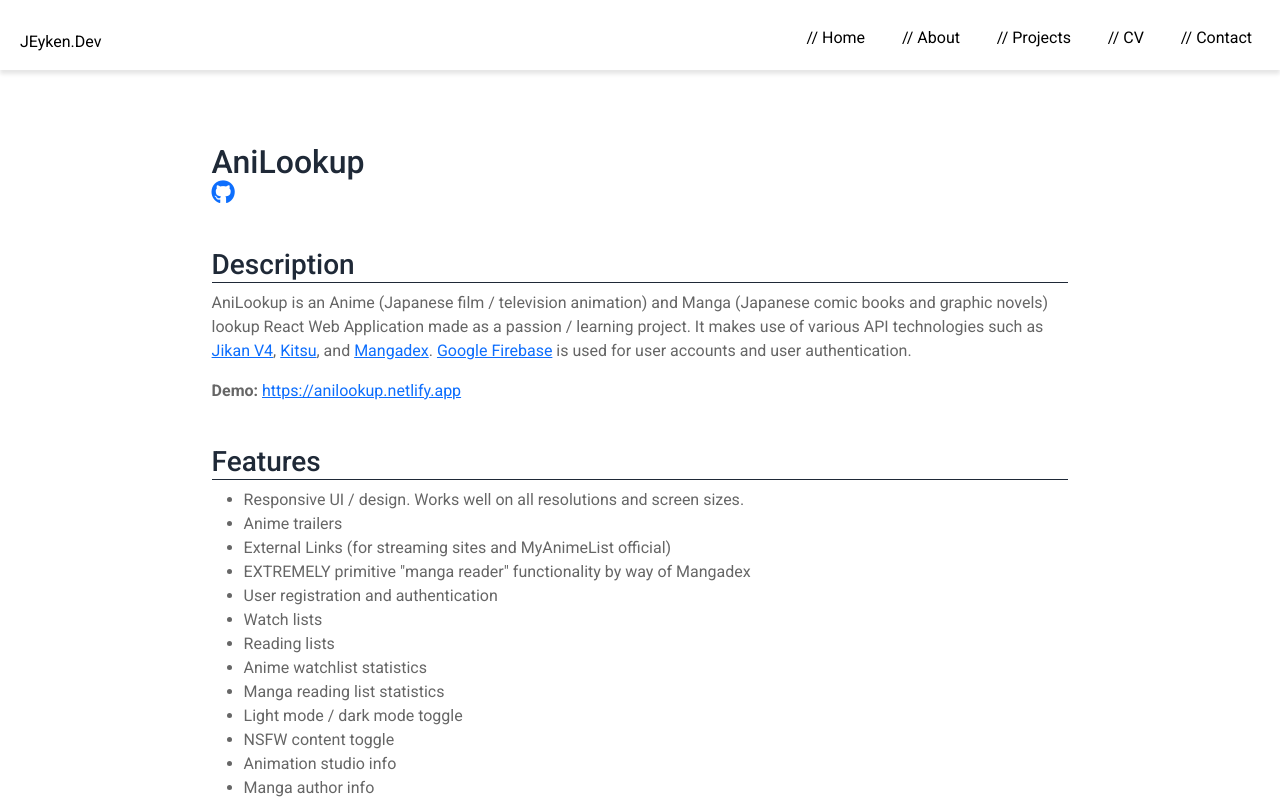
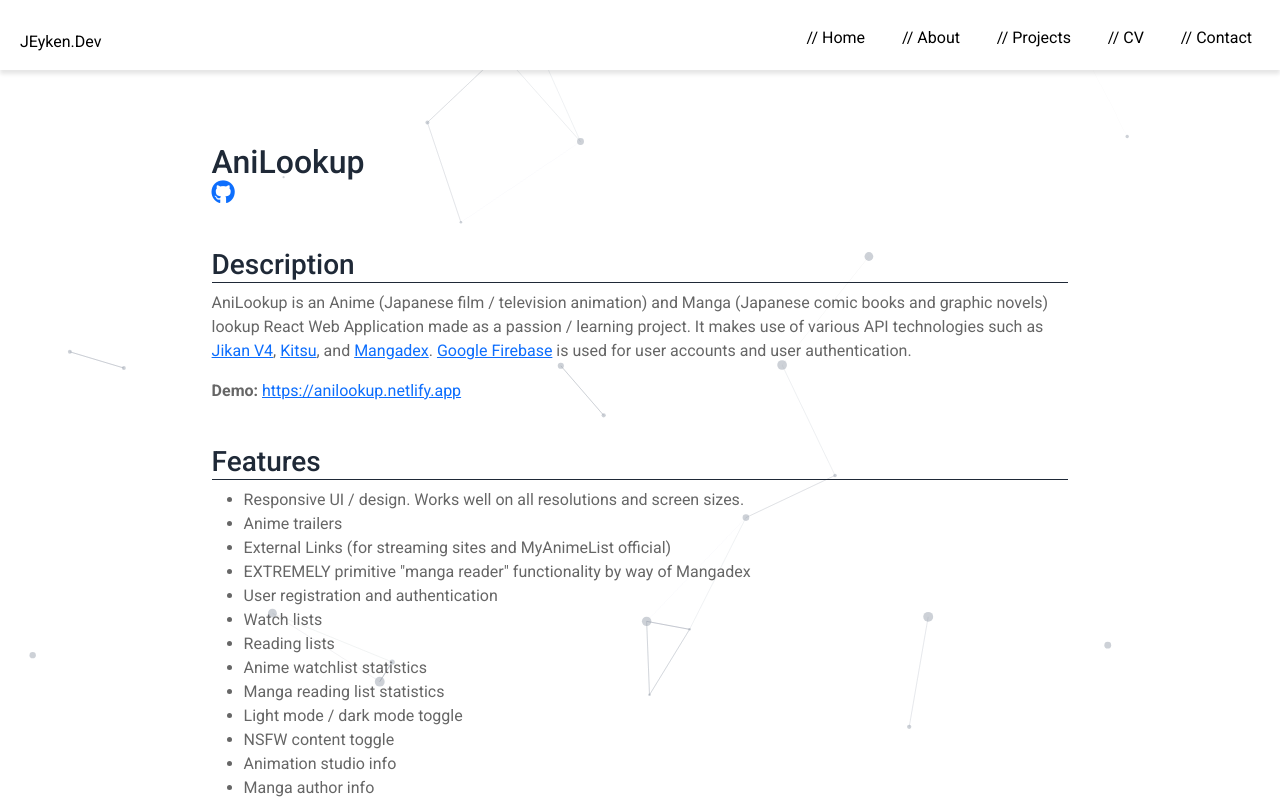
Before and after one commit to JarEXE/webdev-portfolio, a React (Create React App) app: page /projects/anilookup in a window 1280 px wide. Shown: the top 800 px of the page. Built offline with nearby package versions, Linux system fonts and the light colour scheme.

Commit message:
fixed css height issues

```diff
--- a/package.json
+++ b/package.json
@@ -11,6 +11,7 @@
     "@testing-library/jest-dom": "^5.17.0",
     "@testing-library/react": "^13.4.0",
     "@testing-library/user-event": "^13.5.0",
+    "@tsparticles/react": "^3.0.0",
     "mdb-react-ui-kit": "^7.1.0",
     "react": "^18.2.0",
     "react-dom": "^18.2.0",
@@ -18,6 +19,7 @@
     "react-router-dom": "^6.23.1",
     "react-scripts": "5.0.1",
     "react-scroll": "^1.9.0",
+    "tsparticles": "^3.4.0",
     "web-vitals": "^2.1.4"
   },
   "scripts": {
--- a/src/App.js
+++ b/src/App.js
@@ -10,9 +10,12 @@
 import ScrollToTopButton from "./components/ScrollToTopButton";
 import SmartFormsDetails from "./components/SmartformsDetails";
 import ErrorPage from "./components/ErrorPage";
+import ParticlesBackground from "./components/ParticlesBackground";
 
 function App() {
   return (
+    <>
+      <ParticlesBackground />
       <Router>
         <div className="App">
           <Navbar />
@@ -58,6 +61,7 @@
           </Routes>
         </div>
       </Router>
+    </>
   );
 }
 
--- a/src/components/Navbar.js
+++ b/src/components/Navbar.js
@@ -93,7 +93,7 @@
                 to="section2"
                 spy={true}
                 smooth={true}
-                offset={0}
+                offset={-30}
                 duration={100}
                 delay={0}
                 isDynamic={true}
@@ -125,7 +125,7 @@
                 to="section4"
                 spy={true}
                 smooth={true}
-                offset={-50}
+                offset={-80}
                 duration={50}
                 delay={0}
                 isDynamic={true}
--- /dev/null
+++ b/src/components/ParticlesBackground.js
@@ -0,0 +1,90 @@
+import { useEffect, useMemo, useState } from "react";
+import Particles, { initParticlesEngine } from "@tsparticles/react";
+// import { loadAll } from "@tsparticles/all"; // if you are going to use `loadAll`, install the "@tsparticles/all" package too.
+// import { loadFull } from "tsparticles"; // if you are going to use `loadFull`, install the "tsparticles" package too.
+import { loadSlim } from "@tsparticles/slim"; // if you are going to use `loadSlim`, install the "@tsparticles/slim" package too.
+// import { loadBasic } from "@tsparticles/basic"; // if you are going to use `loadBasic`, install the "@tsparticles/basic" package too.
+
+export default function ParticlesBackground() {
+  const [init, setInit] = useState(false);
+
+  // this should be run only once per application lifetime
+  useEffect(() => {
+    initParticlesEngine(async (engine) => {
+      // you can initiate the tsParticles instance (engine) here, adding custom shapes or presets
+      // this loads the tsparticles package bundle, it's the easiest method for getting everything ready
+      // starting from v2 you can add only the features you need reducing the bundle size
+      //await loadAll(engine);
+      //await loadFull(engine);
+      await loadSlim(engine);
+      //await loadBasic(engine);
+    }).then(() => {
+      setInit(true);
+    });
+  }, []);
+
+  const particlesLoaded = (container) => {
+    console.log(container);
+  };
+
+  const options = useMemo(
+    () => ({
+      background: {
+        color: {
+          value: "#fff",
+        },
+      },
+      fpsLimit: 60,
+      particles: {
+        color: {
+          value: "#9ca3af",
+        },
+        links: {
+          color: "#9ca3af",
+          distance: 150,
+          enable: true,
+          opacity: 0.5,
+          width: 1,
+        },
+        move: {
+          direction: "none",
+          enable: true,
+          outModes: {
+            default: "bounce",
+          },
+          random: false,
+          speed: 2,
+          straight: false,
+        },
+        number: {
+          density: {
+            enable: true,
+          },
+          value: 60,
+        },
+        opacity: {
+          value: 0.5,
+        },
+        shape: {
+          type: "circle",
+        },
+        size: {
+          value: { min: 1, max: 5 },
+        },
+      },
+    }),
+    []
+  );
+
+  if (init) {
+    return (
+      <Particles
+        id="tsparticles"
+        particlesLoaded={particlesLoaded}
+        options={options}
+      />
+    );
+  }
+
+  return <></>;
+}
--- a/src/style.css
+++ b/src/style.css
@@ -2,11 +2,11 @@
   font-family: "Roboto", sans-serif;
   font-size: 16px;
   line-height: 150%;
-  max-width: 1080px;
   margin: 0 auto;
   padding-left: 5%;
   padding-right: 5%;
   color: #1f2937;
+  max-width: 1080px;
 }
 
 /* ANIMATIONS */
@@ -116,6 +116,10 @@
   animation: animated-mouse 1.2s ease infinite;
 }
 
+#tsparticles {
+  z-index: -500;
+}
+
 @keyframes animated-mouse {
   0% {
     opacity: 1;
@@ -195,11 +199,11 @@
 
 .project-details-container {
   line-height: 150%;
-  max-width: 1080px;
   margin: 0 auto;
   padding-left: 5%;
   padding-right: 5%;
   padding-top: 15%;
+  position: relative;
 }
 
 .project-details-container h3 {
@@ -242,7 +246,7 @@
 .navbar {
   background-color: white;
   box-shadow: 0 4px 4px rgba(0, 0, 0, 0.1);
-  width: 100vw;
+  width: 100%;
   position: fixed;
   left: 0;
   top: 0;
@@ -265,18 +269,17 @@
 }
 
 .section1 {
-  height: 85vh;
   display: flex;
   justify-content: center;
   align-items: center;
-  max-width: 1080px;
+  min-height: 85vh;
 }
 .section2 {
   margin-top: 5%;
-  height: 100vh;
   display: flex;
   justify-content: center;
   align-items: center;
+  min-height: 100vh;
 }
 
 .section2-about {
@@ -294,6 +297,7 @@
 
 .section3 {
   margin-top: 5%;
+  min-height: 800px;
 }
 
 #section3-container {
@@ -317,13 +321,13 @@
 }
 
 .section4 {
-  margin-top: 5%;
-  height: 100vh;
+  margin-top: 15%;
   display: flex;
   justify-content: center;
   align-items: center;
   flex-direction: column;
   opacity: 0;
+  min-height: 650px;
 }
 
 .pdf-container {
@@ -349,8 +353,9 @@
 
 .section5 {
   margin-top: 5%;
-  height: 100vh;
+  min-height: 800px;
   display: flex;
+  justify-content: center;
   align-items: center;
   flex-direction: row;
   opacity: 0;
@@ -549,7 +554,6 @@
 
   .section5 {
     margin-top: 5%;
-    height: 100vh;
     display: flex;
     justify-content: center;
     flex-direction: column;
```
Also changed, not shown: 1 other file (tests, documents, lock files or other folders). Lines whose indentation alone changed are shown as unchanged.
